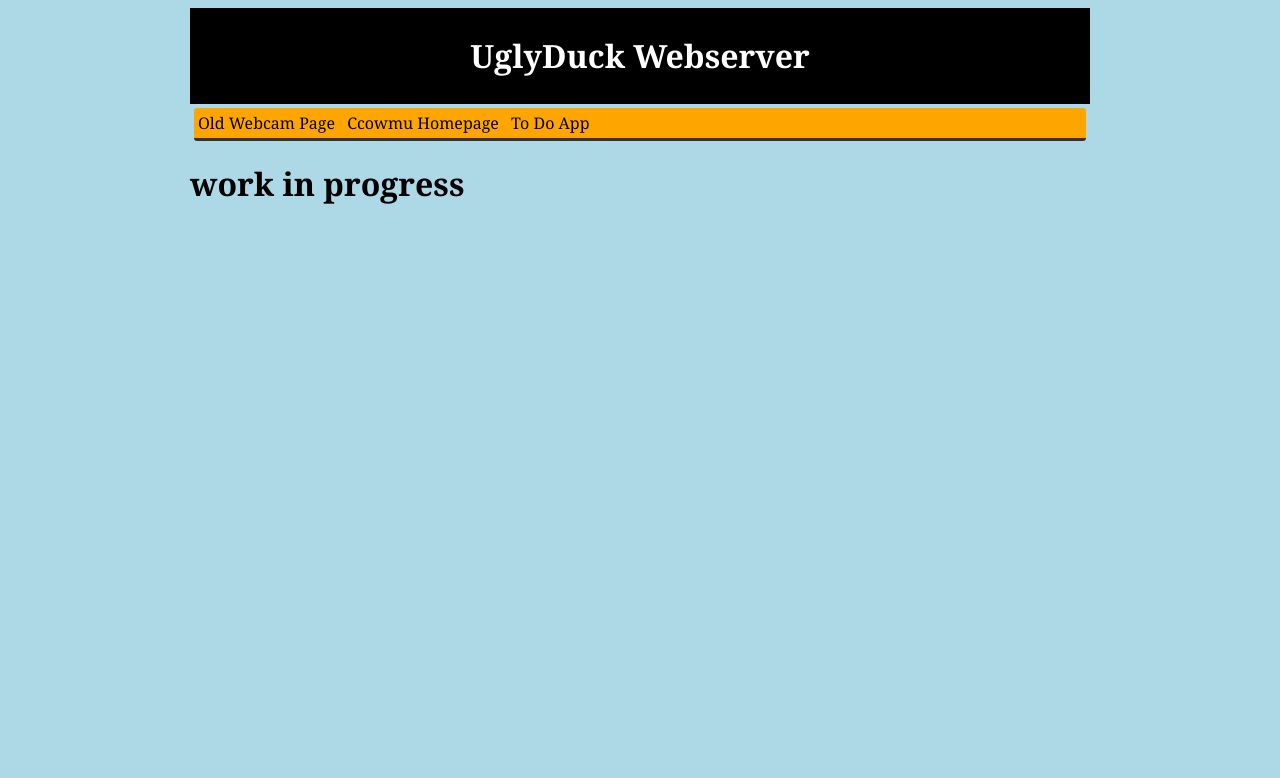
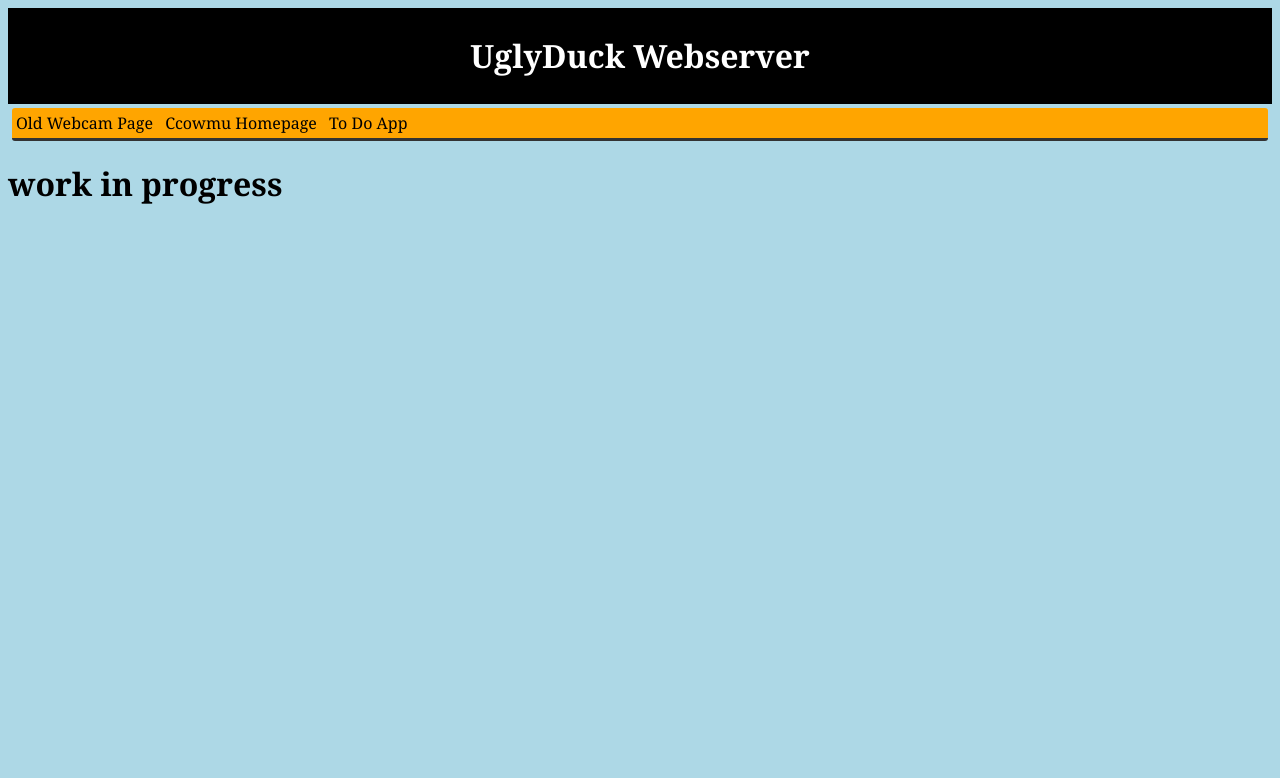
Before and after one commit to blakewrege/www, a PHP site: page / in a window 1280 px wide. Shown: the top 778 px of the page. Run offline with PHP 8.4, Linux system fonts and the light colour scheme.

Commit message:
testing comments

```diff
--- a/stylesheet.css
+++ b/stylesheet.css
@@ -9,7 +9,7 @@ p.ex {
     margin-left: 600px;
 }
 
-body {
+//body {
 	max-width: 900px;
 	margin-left: auto;
 	margin-right: auto;
```
